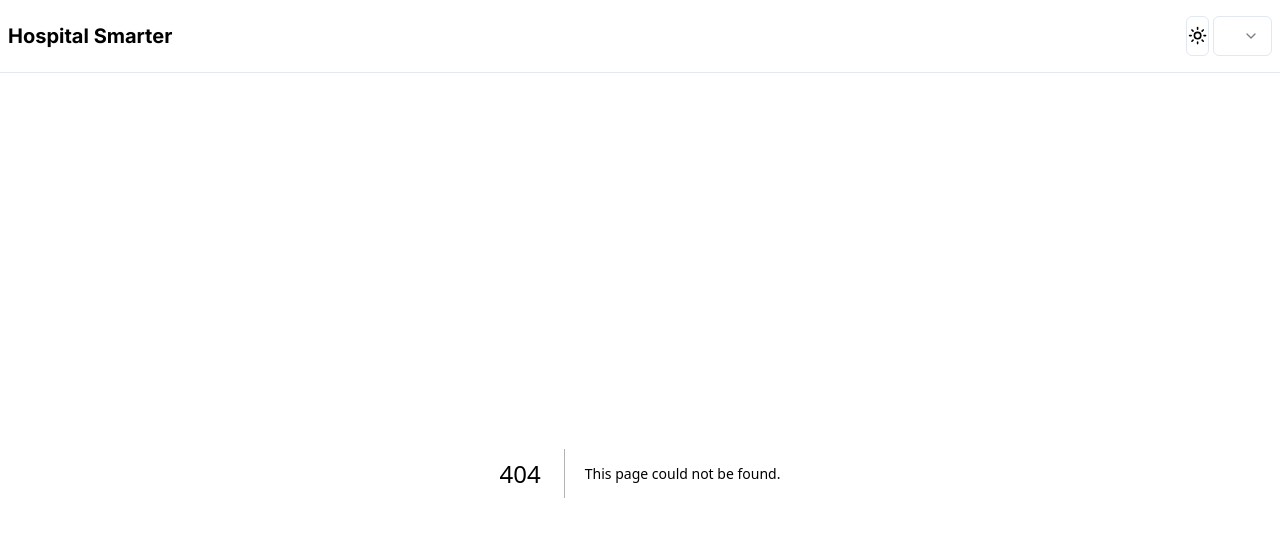
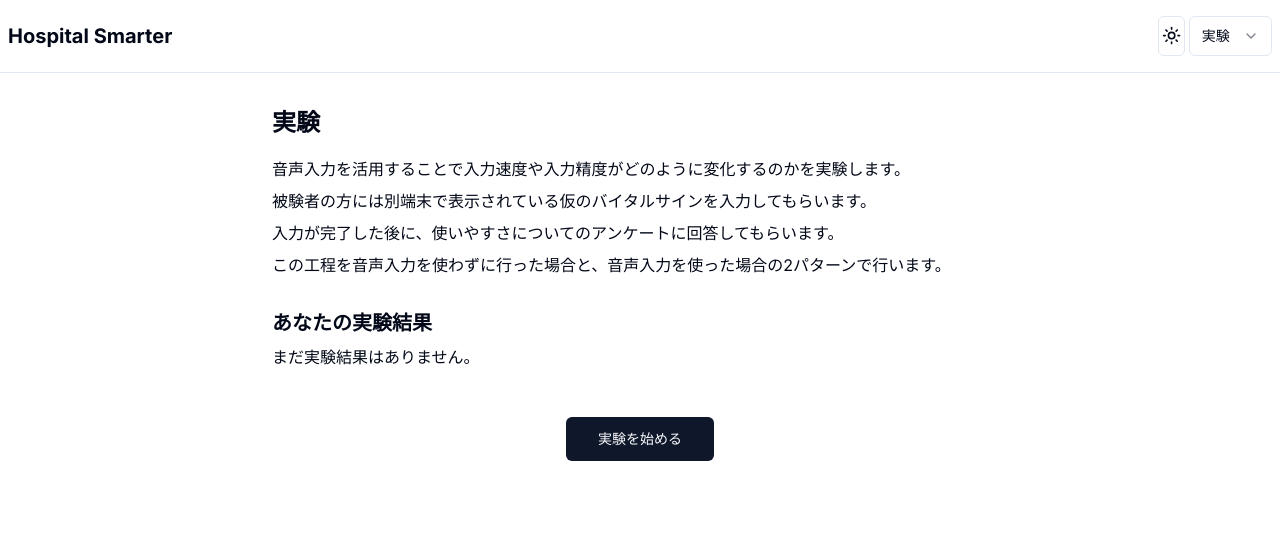
Before and after one commit to TsubasaSaito331/medical-record-input-support-app, a Next.js app: page /experiment in a window 1280 px wide. Before the commit this address had no page. Shown: the top 536 px of the page. Built offline with nearby package versions, Linux system fonts and the light colour scheme.

Commit message:
feat: Add experiment page

```diff
--- /dev/null
+++ b/src/app/experiment/page.tsx
@@ -0,0 +1,35 @@
+import { PageTitle } from '@/components/page-title';
+import { Button } from '@/components/ui/button';
+import Link from 'next/link';
+
+export default function Experiment() {
+  return (
+    <div>
+      <PageTitle>実験</PageTitle>
+      <div className="mt-4 space-y-2">
+        <p>
+          音声入力を活用することで入力速度や入力精度がどのように変化するのかを実験します。
+        </p>
+        <p>
+          被験者の方には別端末で表示されている仮のバイタルサインを入力してもらいます。
+        </p>
+        <p>
+          入力が完了した後に、使いやすさについてのアンケートに回答してもらいます。
+        </p>
+        <p>
+          この工程を音声入力を使わずに行った場合と、音声入力を使った場合の2パターンで行います。
+        </p>
+      </div>
+      <section className="mt-8">
+        <h3 className="font-bold text-xl">あなたの実験結果</h3>
+        <p className="mt-2">まだ実験結果はありません。</p>
+      </section>
+      <div className="flex justify-center mt-12">
+        <Button size="lg" asChild>
+          {/* ランダムな実験ページに移動 */}
+          <Link href="/">実験を始める</Link>
+        </Button>
+      </div>
+    </div>
+  );
+}
--- a/src/app/layout.tsx
+++ b/src/app/layout.tsx
@@ -7,8 +7,7 @@ import { Header } from '@/components/header';
 const inter = Inter({ subsets: ['latin'] });
 
 export const metadata: Metadata = {
-  title: 'Create Next App',
-  description: 'Generated by create next app',
+  title: 'Hospital Smarter',
 };
 
 export default function RootLayout({
@@ -27,7 +26,9 @@ export default function RootLayout({
         >
           <div className="min-h-screen">
             <Header />
-            {children}
+            <main className="max-w-screen-md mx-auto py-8 px-4 ">
+              {children}
+            </main>
           </div>
         </ThemeProvider>
       </body>
--- a/src/app/page.tsx
+++ b/src/app/page.tsx
@@ -1,10 +1,11 @@
 import { Button } from '@/components/ui/button';
 import Image from 'next/image';
+import Link from 'next/link';
 
 export default function Home() {
   return (
-    <div className="flex flex-col items-center py-12 px-4">
-      <h2 className="text-2xl font-bold text-center text-gray-800 leading-relaxed">
+    <div className="flex flex-col items-center">
+      <h2 className="text-2xl font-bold text-center leading-relaxed">
         音声入力を活用することで
         <br />
         日々の病院業務を効率化
@@ -17,10 +18,12 @@ export default function Home() {
         className="mt-10"
       />
       <div className="flex gap-4 mt-20">
-        <Button size="lg" variant="secondary">
-          実験を行う
+        <Button size="lg" variant="secondary" asChild>
+          <Link href="/experiment">実験を行う</Link>
         </Button>
-        <Button size="lg">試してみる</Button>
+        <Button size="lg">
+          <Link href="/experiment">試してみる</Link>
+        </Button>
       </div>
     </div>
   );
--- a/src/components/page-select.tsx
+++ b/src/components/page-select.tsx
@@ -27,9 +27,14 @@ export const PageSelect = () => {
       </SelectTrigger>
       <SelectContent>
         <SelectItem value="/">トップページ</SelectItem>
-        <SelectItem value="/modi-sync">修正による連携</SelectItem>
-        <SelectItem value="/ref-sync">参照による連携</SelectItem>
-        <SelectItem value="/using-chatgpt">ChatGPTの活用</SelectItem>
+        <SelectItem value="/experiment">実験</SelectItem>
+        {pathName !== '/experiment' ? (
+          <>
+            <SelectItem value="/modi-sync">修正による連携</SelectItem>
+            <SelectItem value="/ref-sync">参照による連携</SelectItem>
+            <SelectItem value="/using-chatgpt">ChatGPTの活用</SelectItem>
+          </>
+        ) : null}
       </SelectContent>
     </Select>
   );
--- /dev/null
+++ b/src/components/page-title.tsx
@@ -0,0 +1,3 @@
+export const PageTitle = ({ children }: { children: React.ReactNode }) => {
+  return <h2 className="text-2xl font-bold leading-9">{children}</h2>;
+};
```
